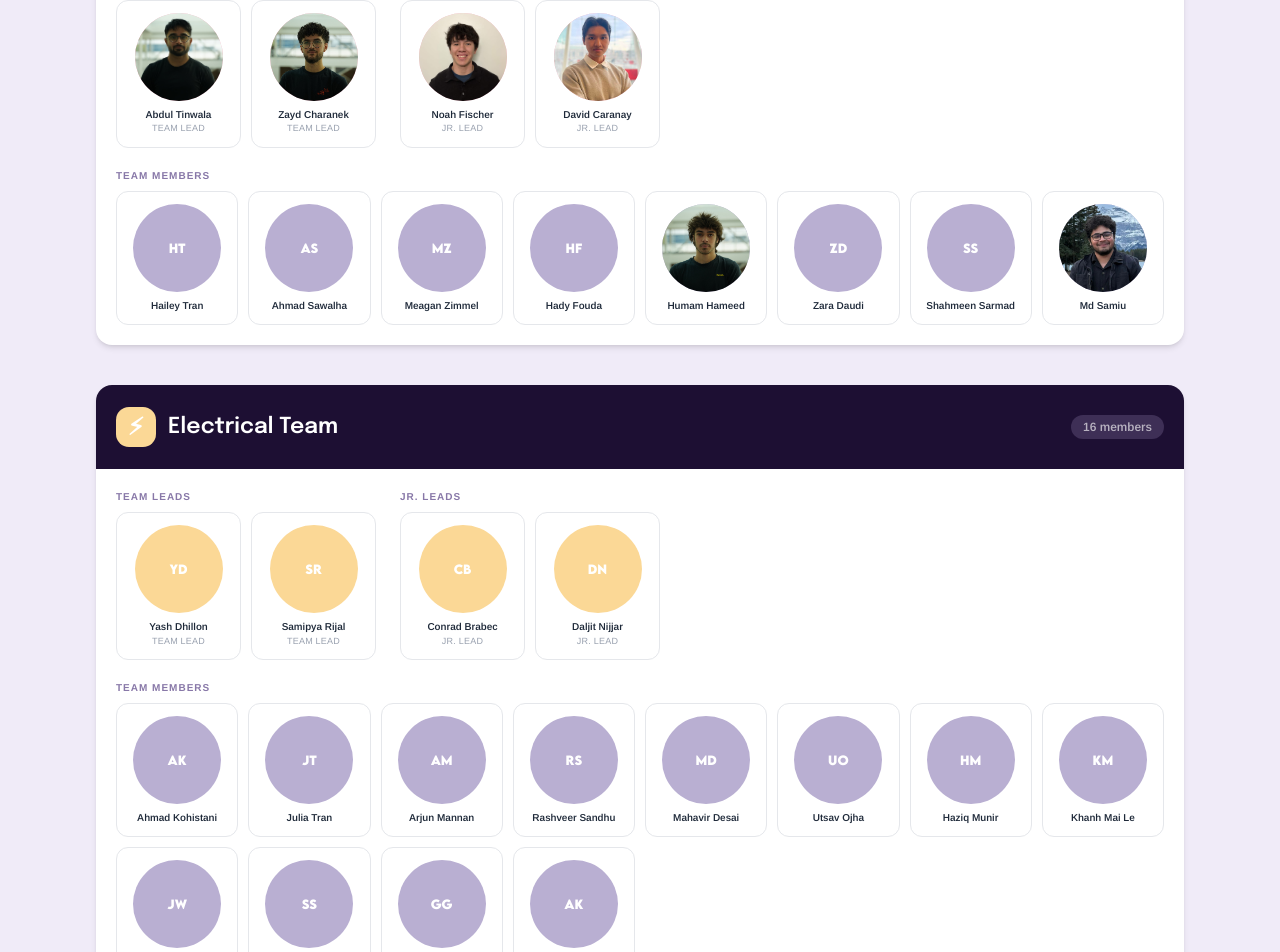
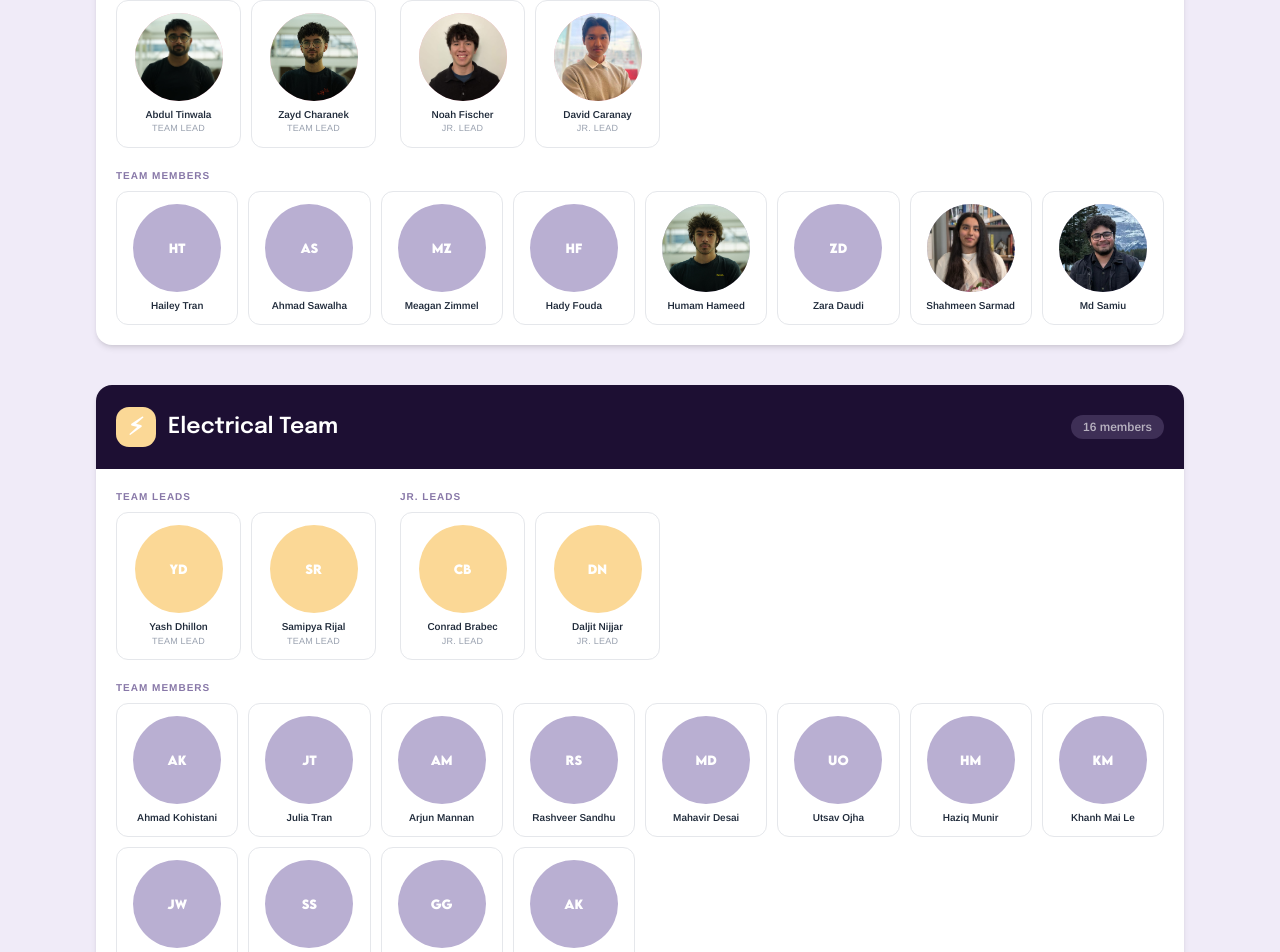
Before and after one commit to Waybionic/temp-website, a Next.js app in the folder waybionic/: page /team in a window 1280 px wide. Shown: the part 1575-2527 px from the top of the page. Built offline with nearby package versions, Linux system fonts and the light colour scheme.

Commit message:
adding member pic to teams

```diff
--- a/waybionic/src/app/team/components/hero.tsx
+++ b/waybionic/src/app/team/components/hero.tsx
@@ -84,7 +84,7 @@ const teams: Team[] = [
       { name: "Hady Fouda",        image: "" },
       { name: "Humam Hameed",        image: "/images/team/humam-hameed.jpg" },
       { name: "Zara Daudi",        image: "" },
-      { name: "Shahmeen Sarmad",        image: "" },
+      { name: "Shahmeen Sarmad",        image: "/images/team/shahmeen-sarmad.png" },
       { name: "Md Samiu",       image: "/images/team/md-samiu.jpg" },
     ],
   },
```
Also changed, not shown: waybionic/public/images/team/shahmeen-sarmad.png (added).
